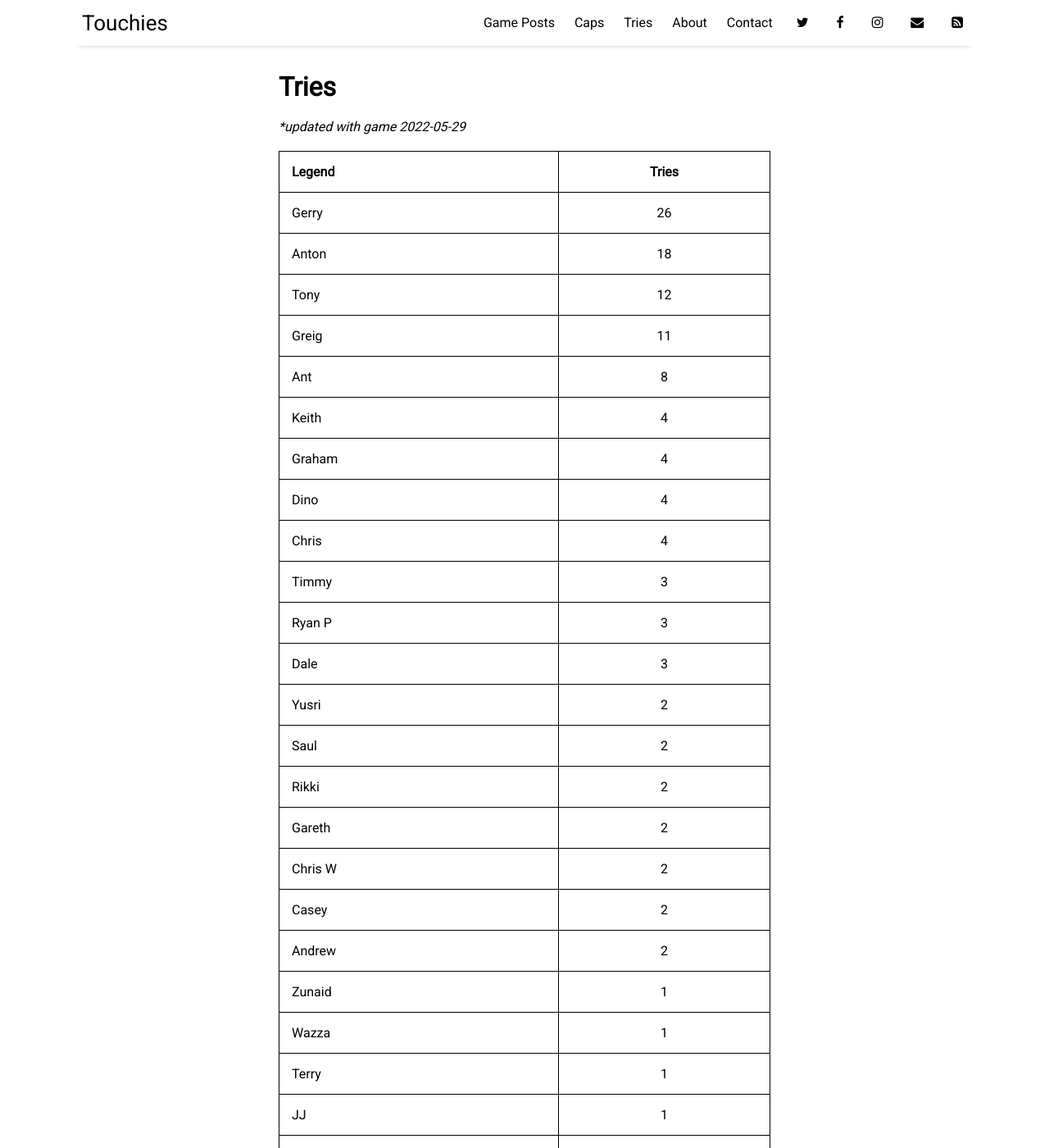
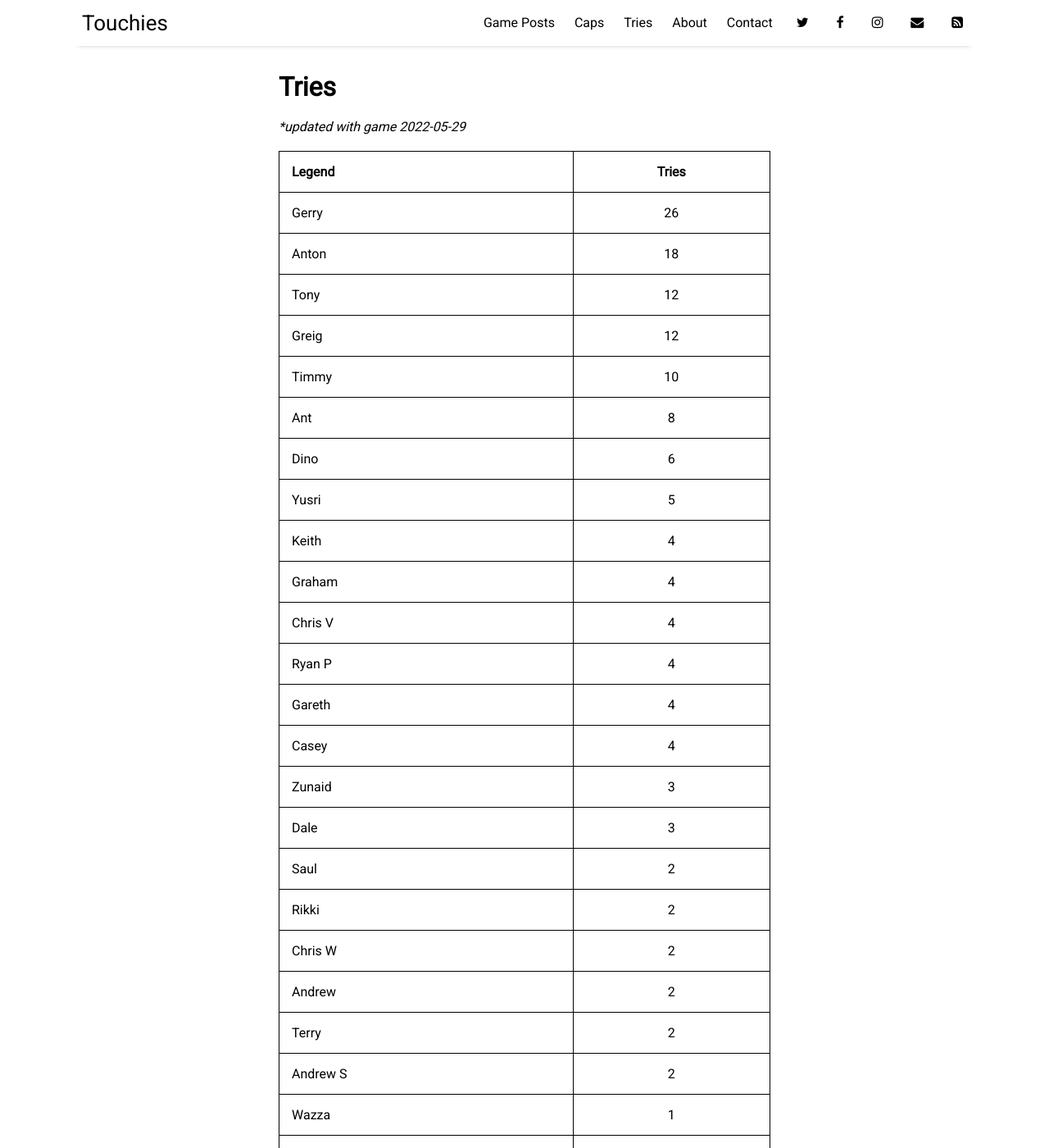
Before and after one commit to sundayrugby/sundayrugby.github.io, a Jekyll site: the page built from pages/tries.md, in a window 1280 px wide and 1400 px high. Shown: the whole window at 82% size. Built offline with Jekyll 4.4.1, drawn with Linux system fonts in a browser that asks for light colours; nearby versions of some CDN libraries.

Commit message:
Update tries.md

```diff
--- a/pages/tries.md
+++ b/pages/tries.md
@@ -12,25 +12,28 @@ Legend               | Tries
 Gerry                 |  26
 Anton                 |  18
 Tony                  |  12
-Greig                 |  11
+Greig                 |  12
+Timmy                 |  10
 Ant                   |  8
+Dino                  |  6
+Yusri                 |  5
 Keith                 |  4
 Graham                |  4
-Dino                  |  4
-Chris                 |  4
-Timmy                 |  3
-Ryan P                |  3
+Chris V               |  4
+Ryan P                |  4
+Gareth                |  4
+Casey                 |  4
+Zunaid                |  3
 Dale                  |  3
-Yusri                 |  2
 Saul                  |  2
 Rikki                 |  2
-Gareth                |  2
 Chris W               |  2
-Casey                 |  2
 Andrew                |  2
-Zunaid                |  1
+Terry                 |  2
+Andrew S              |  2
 Wazza                 |  1
-Terry                 |  1
 JJ                    |  1
 Ferdi                 |  1
 Dylan                 |  1
+Brenden               |  1
+Robin                 |  1
```
